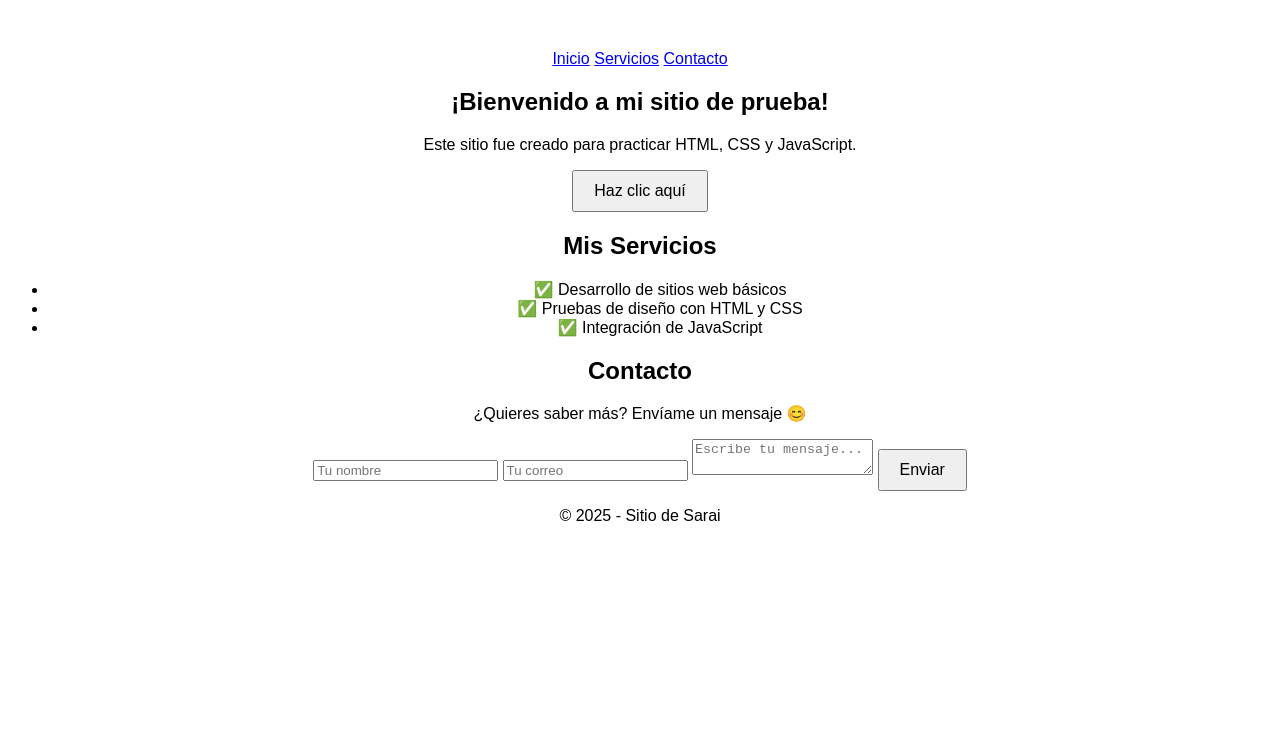
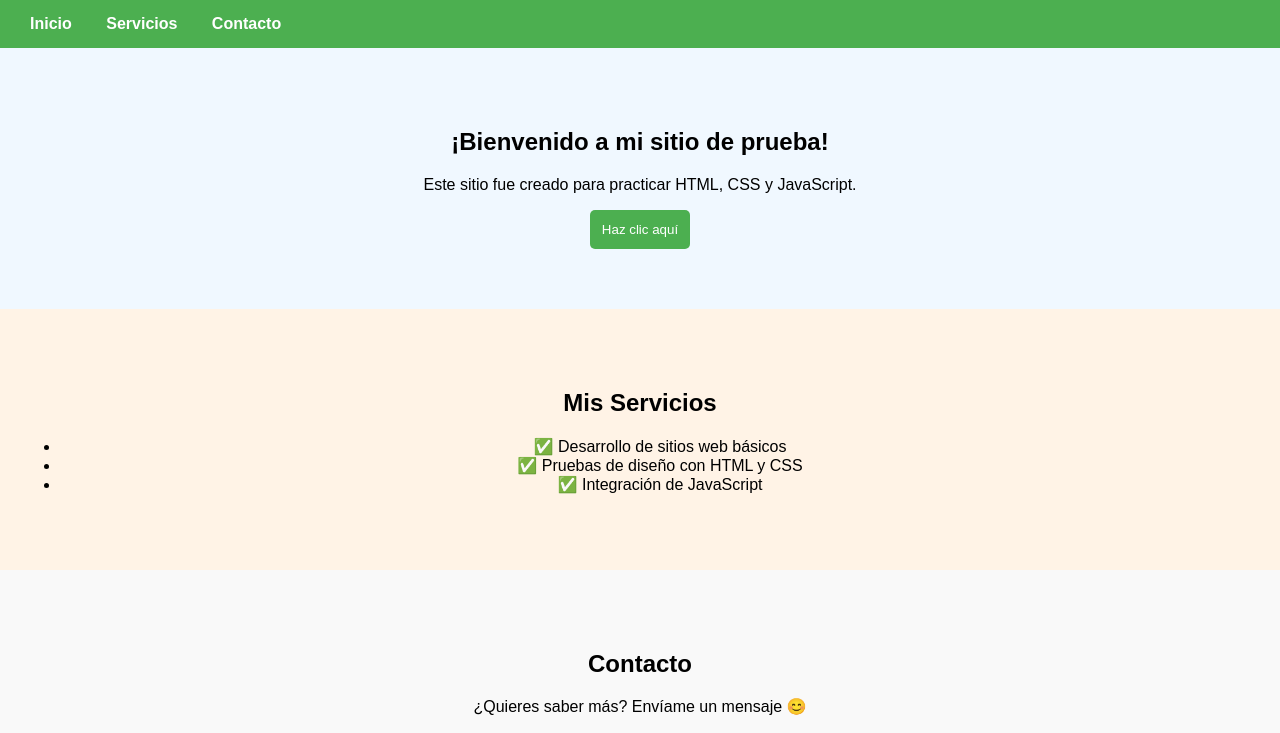
Before and after one commit to SaraiS92/prueba, a plain HTML site: page index.html in a window 1280 px wide. Shown: the top 733 px of the page. Drawn offline with Linux system fonts and the light colour scheme.

Commit message:
Update style.css

```diff
--- a/style.css
+++ b/style.css
@@ -1,10 +1,80 @@
+/* General */
 body {
     font-family: Arial, sans-serif;
+    margin: 0;
+    padding: 0;
+}
+
+/* Menú de navegación */
+nav {
+    background: #4caf50;
+    padding: 15px;
+    position: sticky;
+    top: 0;
+}
+
+nav a {
+    color: white;
+    margin: 0 15px;
+    text-decoration: none;
+    font-weight: bold;
+}
+
+nav a:hover {
+    text-decoration: underline;
+}
+
+/* Secciones */
+section {
+    padding: 60px 20px;
     text-align: center;
-    margin-top: 50px;
+}
+
+#inicio {
+    background: #f0f8ff;
+}
+
+#servicios {
+    background: #fff3e6;
+}
+
+#contacto {
+    background: #f9f9f9;
+}
+
+/* Formularios */
+form {
+    display: flex;
+    flex-direction: column;
+    max-width: 400px;
+    margin: 20px auto;
+    gap: 10px;
+}
+
+input, textarea {
+    padding: 10px;
+    font-size: 16px;
+    border: 1px solid #ccc;
+    border-radius: 5px;
 }
 
 button {
-    padding: 10px 20px;
-    font-size: 16px;
+    padding: 12px;
+    background: #4caf50;
+    color: white;
+    border: none;
+    border-radius: 5px;
+    cursor: pointer;
 }
+
+button:hover {
+    background: #45a049;
+}
+
+/* Footer */
+footer {
+    background: #222;
+    color: white;
+    text-align: center;
+    padding: 15px;
+}
```
